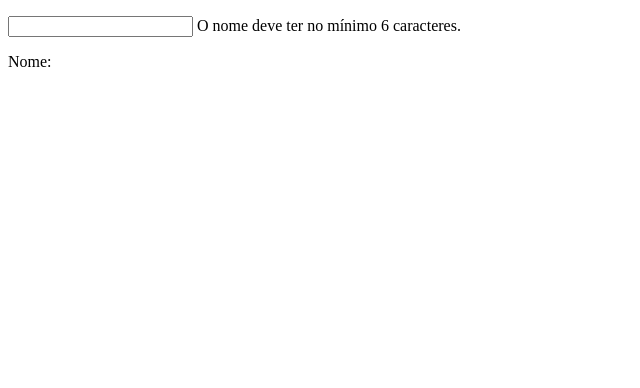
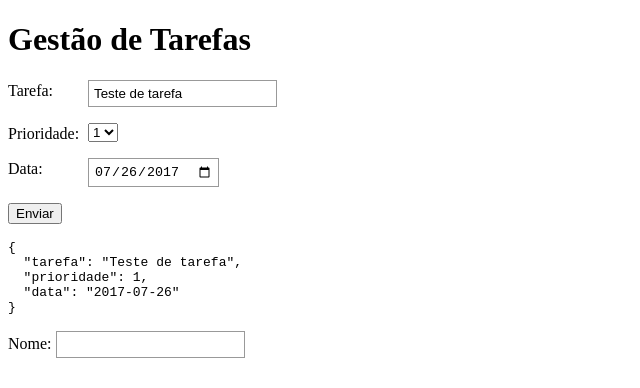
Before and after one commit to desenv-marcelo-silva/angular-js, an Angular app in the folder tarefas/: page / in a window 1280 px wide. Shown: the top 388 px of the page, without its empty margins (0-640 px from the left). Built offline with nearby package versions, Linux system fonts and the light colour scheme.

Commit message:
Inserção de serviços

```diff
--- a/tarefas/src/app/app.component.ts
+++ b/tarefas/src/app/app.component.ts
@@ -2,14 +2,33 @@ import { Component } from '@angular/core';
 
 @Component({
     selector: 'app-root',
+    styles: [ `
+      input[type="text"] {
+        padding: 5px;
+        border: thin solid #999;
+      }
+      .ng-touched.ng-valid {
+        border-left: thick solid #0c0;
+      }
+      .ng-touched.ng-invalid {
+        border-left: thick solid #c00;
+      }
+    `],
     template: `
+      <h1>Gestão de Tarefas</h1>
+      <tarefa></tarefa>
       <p>
-        <input #n type="text" [(ngModel)]="nome" />
-        <span *ngIf="n.value.length<6">
-          O nome deve ter no mínimo 6 caracteres.
+        <label>Nome: </label>
+        <input #n="ngModel" type="text" [(ngModel)]="nome" required minlength="3" />
+        <span [hidden]="n.untouched || n.valid" style="color: red">
+          <span [hidden]="!n.errors?.required">
+            O nome é obrigatório.
+          </span>
+          <span [hidden]="!n.errors?.minlength">
+            O nome deve ter no mínimo {{n.errors?.minlength?.requiredLength}} caracteres.
+          </span>
         </span>
       </p>
-      <p>Nome: {{nome}}</p>
     `
 })
 export class AppComponent {
--- a/tarefas/src/app/app.module.ts
+++ b/tarefas/src/app/app.module.ts
@@ -5,11 +5,13 @@ import { NgModule } from '@angular/core';
 import { AppComponent } from './app.component';
 import { TarefasComponent } from './tarefas.component';
 import { CopyrightComponent } from './copyright.component';
+import { TarefaComponent } from './tarefa.component';
 
 @NgModule({
   declarations: [
     AppComponent,
     TarefasComponent,
+    TarefaComponent,
     CopyrightComponent
   ],
   imports: [
--- /dev/null
+++ b/tarefas/src/app/tarefa.component.ts
@@ -0,0 +1,64 @@
+import { Component } from '@angular/core';
+
+@Component({
+    selector: 'tarefa',
+    styles: [ `
+      input {
+        padding: 5px;
+        border: thin solid #999;
+      }
+      input.ng-touched.ng-valid {
+        border-left: thick solid #0c0;
+      }
+      input.ng-touched.ng-invalid {
+        border-left: thick solid #c00;
+      }
+      label {
+        float: left; width: 5em;
+        padding-top: 2px;
+      }
+    `],
+    template: `
+      <form #f="ngForm" (ngSubmit)="enviar(f.value)">
+        <p>
+          <label for="tarefa">Tarefa: </label>
+          <input #tf="ngModel" type="text" [(ngModel)]="t.tarefa"
+                id="tarefa" name="tarefa" required />
+          <span [hidden]="tf.untouched || tf.valid" style="color: red">
+            A tarefa é obrigatória.
+          </span>
+        </p>
+        <p>
+          <label for="prioridade">Prioridade: </label>
+          <select [(ngModel)]="t.prioridade"
+                  id="prioridade" name="prioridade" required >
+                <option value="1">1</option>
+                <option value="2">2</option>
+                <option value="3">3</option>
+          </select>
+        </p>
+        <p>
+          <label for="data">Data: </label>
+          <input #td="ngModel" type="date" [(ngModel)]="t.data"
+                id="data" name="data" required />
+          <span [hidden]="td.untouched || td.valid" style="color: red">
+            Data inválida.
+          </span>
+        </p>
+        <p>
+          <button input="submit" [disabled]="!f.valid">Enviar</button>
+        </p>
+      </form>
+      <pre>{{t|json}}</pre>
+    `
+})
+export class TarefaComponent {
+  t: any = {
+    "tarefa": "Teste de tarefa",
+    "prioridade": 1,
+    "data": (new Date()).toISOString().slice(0,10)
+  }
+  enviar(dados) {
+    console.log(dados);
+  }
+}
```
Also changed, not shown: tarefas/src/app/projetos.service.ts (added, +20 -0 lines), tarefas/src/app/tarefas.services.ts (added, +26 -0 lines), 1 other file (tests, documents, lock files or other folders).
